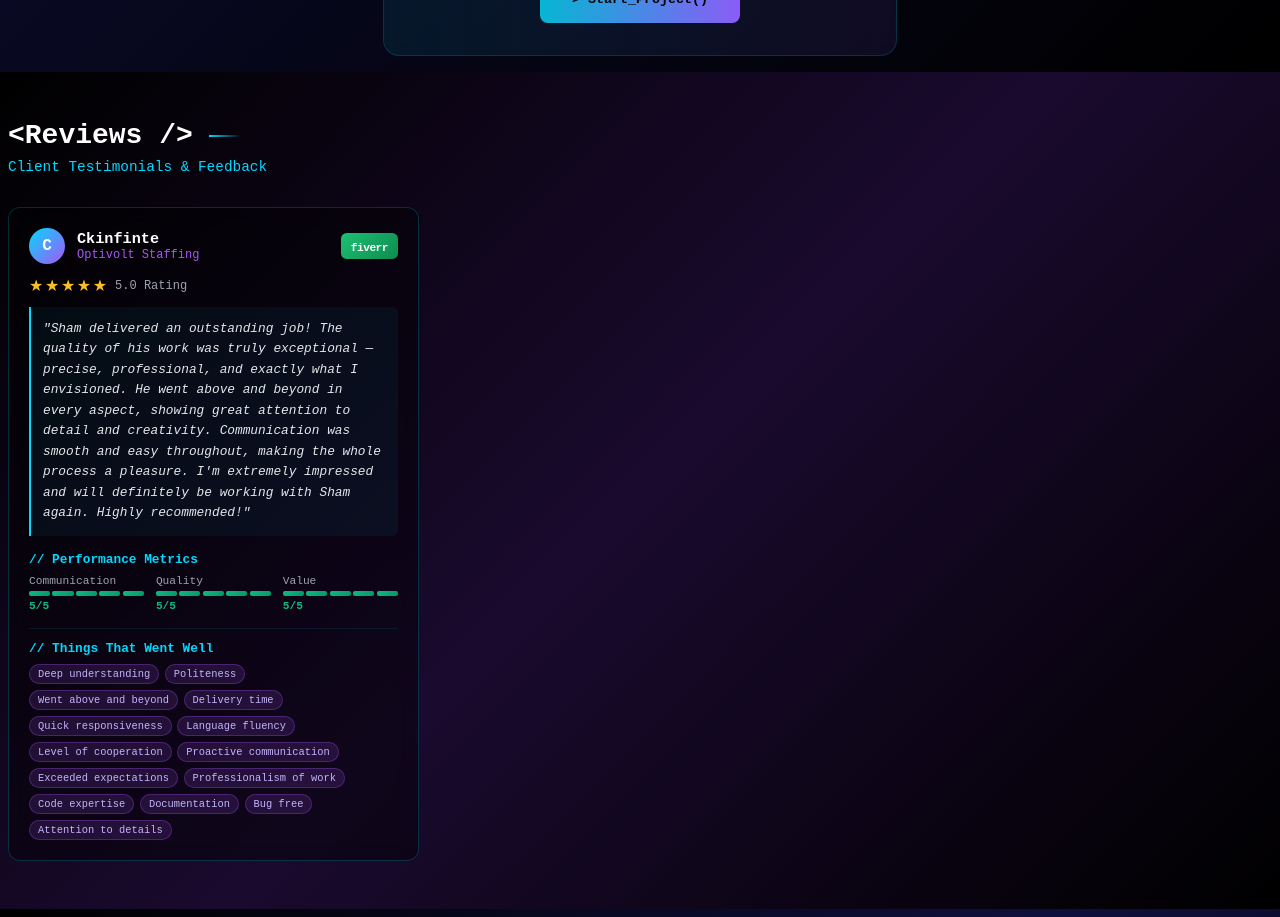
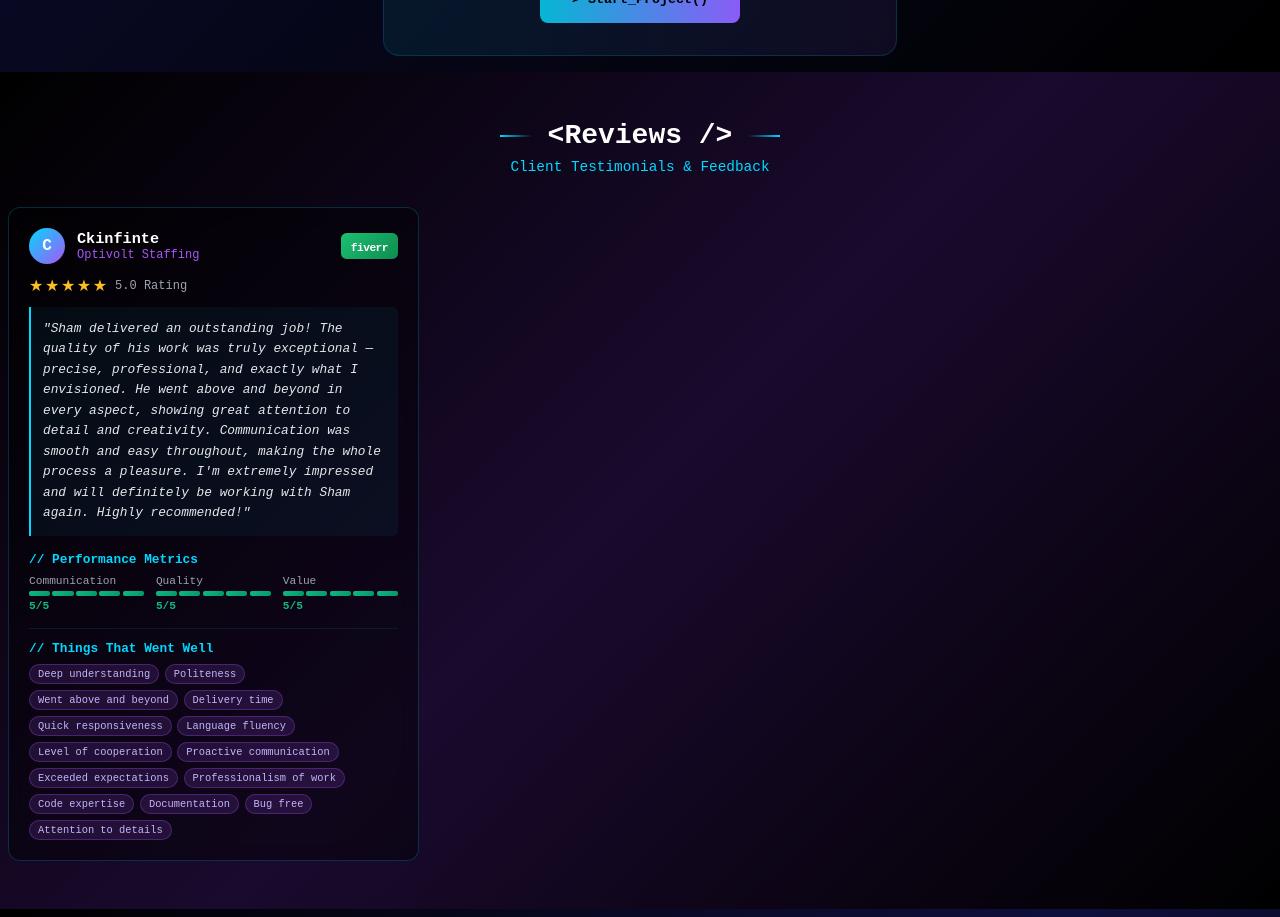
Before and after one commit to shamtarani05/portfolio, a React (Vite) app in the folder frontend/: page / in a window 1280 px wide. Shown: the part 4380-5297 px from the top of the page. Built offline with nearby package versions, Linux system fonts and the light colour scheme; no server answers.

Commit message:
update portfolio 2

```diff
--- a/frontend/src/components/reviews_section/ReviewsSection.module.css
+++ b/frontend/src/components/reviews_section/ReviewsSection.module.css
@@ -11,14 +11,14 @@
 }
 
 .header {
-  text-align: left;
+  text-align: center;
   margin-bottom: 2rem;
 }
 
 .titleContainer {
   display: flex;
   align-items: center;
-  justify-content: flex-start;
+  justify-content: center;
   gap: 1rem;
   margin-bottom: 0.5rem;
 }
@@ -29,8 +29,8 @@
   background: linear-gradient(to right, #00d9ff, transparent);
 }
 
-.titleLine:first-child {
-  display: none;
+.titleLine:last-child {
+  background: linear-gradient(to left, #00d9ff, transparent);
 }
 
 .title {
```
